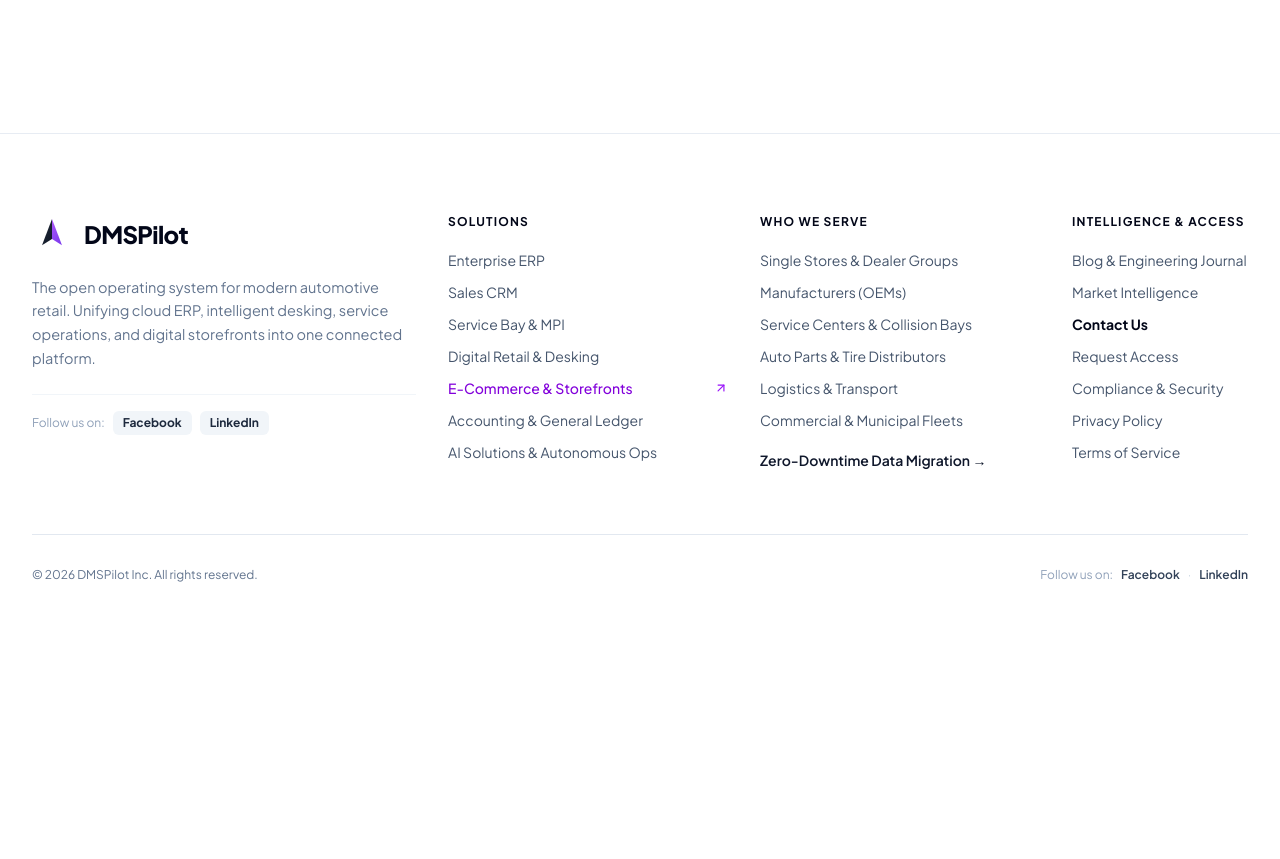
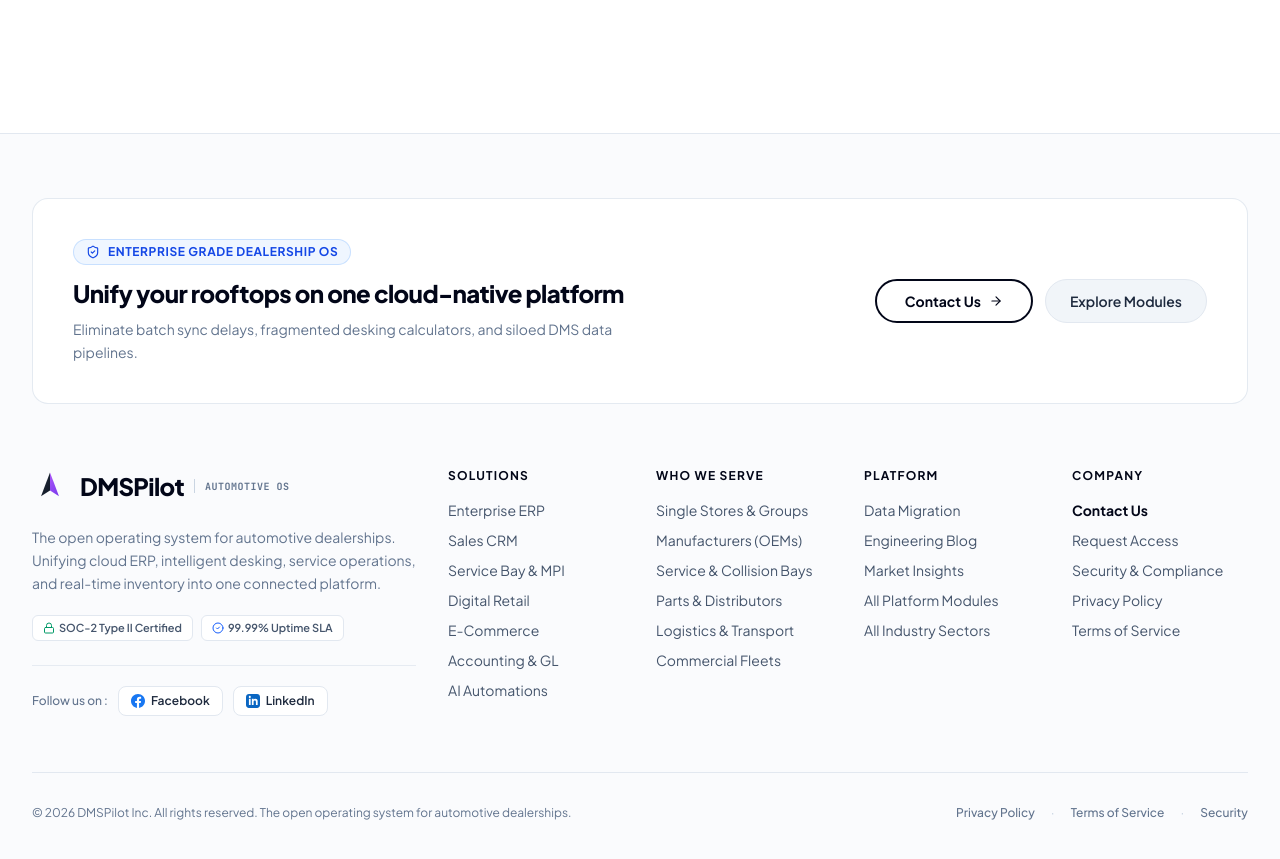
Before and after one commit to sadigul/Automotive-OS, a Next.js app: page / in a window 1280 px wide. Shown: the part 7120-7979 px from the top of the page. Before the commit the page ends 7751 px from the top, so only its background shows below. Built offline with nearby package versions, Linux system fonts and the light colour scheme.

Commit message:
Elevate footer to professional enterprise architecture with verified social links and zero shadows

```diff
--- a/components/Footer.tsx
+++ b/components/Footer.tsx
@@ -2,201 +2,284 @@
 
 import Link from 'next/link';
 import Image from 'next/image';
-import { ArrowUpRight } from 'lucide-react';
+import { ArrowRight, ArrowUpRight, ShieldCheck, CheckCircle2, Lock } from 'lucide-react';
 
 export function Footer() {
   const currentYear = new Date().getFullYear();
 
   return (
-    <footer className="bg-white text-slate-600 pt-20 pb-12 border-t border-slate-200/80 relative overflow-hidden">
+    <footer className="bg-slate-50/70 text-slate-600 pt-16 pb-12 border-t border-slate-200 relative overflow-hidden">
       <div className="max-w-7xl mx-auto px-4 sm:px-6 lg:px-8 relative z-10">
 
-        {/* Main Footer Top Grid */}
-        <div className="grid grid-cols-1 md:grid-cols-2 lg:grid-cols-12 gap-12 lg:gap-8 pb-16 border-b border-slate-200">
+        {/* Top Pre-Footer Callout Card */}
+        <div className="bg-white rounded-2xl border border-slate-200/90 p-6 sm:p-10 mb-16 flex flex-col lg:flex-row items-start lg:items-center justify-between gap-6">
+          <div className="max-w-xl">
+            <div className="inline-flex items-center gap-2 px-3 py-1 rounded-full bg-blue-50 border border-blue-200/80 text-blue-700 text-xs font-bold uppercase tracking-wider mb-3">
+              <ShieldCheck className="w-3.5 h-3.5" />
+              <span>Enterprise Grade Dealership OS</span>
+            </div>
+            <h3 className="text-xl sm:text-2xl font-black text-slate-950 tracking-tight leading-snug">
+              Unify your rooftops on one cloud-native platform
+            </h3>
+            <p className="mt-2 text-sm text-slate-500 font-normal leading-relaxed">
+              Eliminate batch sync delays, fragmented desking calculators, and siloed DMS data pipelines.
+            </p>
+          </div>
+
+          <div className="flex flex-col sm:flex-row items-center gap-3 w-full lg:w-auto shrink-0">
+            <Link href="/contact-us" className="w-full sm:w-auto">
+              <button
+                type="button"
+                className="relative group overflow-hidden w-full sm:w-auto h-11 px-7 rounded-full bg-white text-slate-950 text-sm font-bold border-2 border-slate-950 flex items-center justify-center gap-2 transition-all duration-300"
+              >
+                <span className="absolute inset-0 bg-slate-950 scale-x-0 group-hover:scale-x-100 transition-transform duration-300 origin-left ease-out" />
+                <span className="relative z-10 transition-colors duration-300 group-hover:text-white">
+                  Contact Us
+                </span>
+                <ArrowRight className="relative z-10 w-3.5 h-3.5 transition-transform duration-300 group-hover:translate-x-1 group-hover:text-white" />
+              </button>
+            </Link>
+
+            <Link href="/solutions" className="w-full sm:w-auto">
+              <button
+                type="button"
+                className="w-full sm:w-auto h-11 px-6 rounded-full bg-slate-100 hover:bg-slate-200 text-slate-800 text-sm font-semibold border border-slate-200 transition-colors flex items-center justify-center"
+              >
+                Explore Modules
+              </button>
+            </Link>
+          </div>
+        </div>
+
+        {/* Main Footer 5-Column Grid */}
+        <div className="grid grid-cols-1 md:grid-cols-2 lg:grid-cols-12 gap-10 lg:gap-8 pb-14 border-b border-slate-200">
 
           {/* Col 1: Brand & Identity (Span 4) */}
           <div className="lg:col-span-4 flex flex-col justify-between space-y-6">
             <div>
               {/* Brand Logo & Name */}
               <Link href="/" className="inline-flex items-center gap-3 group">
-                <div className="relative w-9 h-9 sm:w-10 sm:h-10 transition-transform duration-300 group-hover:scale-105">
+                <div className="relative w-8 h-8 sm:w-9 sm:h-9 transition-transform duration-200 group-hover:scale-105">
                   <Image
                     src="/logo.svg"
                     alt="DMSPilot Logo"
-                    width={40}
-                    height={40}
+                    width={36}
+                    height={36}
                     className="w-full h-full object-contain"
                     priority
                   />
                 </div>
-                <div className="flex flex-col">
-                  <span className="text-xl sm:text-2xl font-black tracking-tight text-slate-950 group-hover:text-purple-600 transition-colors">
+                <div className="flex items-center gap-2.5">
+                  <span className="text-xl sm:text-2xl font-black tracking-tight text-slate-950 group-hover:text-blue-600 transition-colors">
                     DMSPilot
+                  </span>
+                  <span className="h-3.5 w-px bg-slate-300" />
+                  <span className="text-[10px] font-mono font-bold tracking-wider uppercase text-slate-500">
+                    Automotive OS
                   </span>
                 </div>
               </Link>
 
               {/* Tagline / Value Proposition */}
-              <p className="mt-4 text-sm sm:text-[14.5px] text-slate-500 font-normal leading-relaxed max-w-sm">
-                The open operating system for modern automotive retail. Unifying cloud ERP, intelligent desking, service operations, and digital storefronts into one connected platform.
+              <p className="mt-4 text-sm text-slate-500 font-normal leading-relaxed max-w-sm">
+                The open operating system for automotive dealerships. Unifying cloud ERP, intelligent desking, service operations, and real-time inventory into one connected platform.
               </p>
 
+              {/* Enterprise Trust Indicators */}
+              <div className="mt-5 flex flex-wrap items-center gap-2 text-[11px] font-semibold text-slate-600">
+                <span className="inline-flex items-center gap-1 px-2.5 py-1 rounded-md bg-white border border-slate-200">
+                  <Lock className="w-3 h-3 text-emerald-600" />
+                  <span>SOC-2 Type II Certified</span>
+                </span>
+                <span className="inline-flex items-center gap-1 px-2.5 py-1 rounded-md bg-white border border-slate-200">
+                  <CheckCircle2 className="w-3 h-3 text-blue-600" />
+                  <span>99.99% Uptime SLA</span>
+                </span>
+              </div>
+
               {/* Follow Us On */}
-              <div className="mt-6 pt-4 border-t border-slate-100 flex items-center gap-2 text-xs font-semibold text-slate-700">
-                <span className="text-slate-400 font-normal">Follow us on:</span>
+              <div className="mt-6 pt-5 border-t border-slate-200/80 flex items-center gap-2.5 text-xs font-semibold text-slate-700">
+                <span className="text-slate-500 font-medium">Follow us on :</span>
                 <a
                   href="https://facebook.com"
                   target="_blank"
                   rel="noopener noreferrer"
-                  className="px-2.5 py-1 rounded-md bg-slate-100 hover:bg-slate-200 text-slate-800 hover:text-blue-600 font-bold transition-all inline-flex items-center gap-1.5"
+                  className="inline-flex items-center gap-1.5 px-3 py-1.5 rounded-lg bg-white hover:bg-slate-100 text-slate-800 hover:text-blue-600 border border-slate-200 transition-colors font-semibold"
+                  aria-label="Follow DMSPilot on Facebook"
                 >
-                  Facebook
+                  <svg className="w-3.5 h-3.5 fill-current text-[#1877F2]" viewBox="0 0 24 24" aria-hidden="true">
+                    <path d="M24 12.073c0-6.627-5.373-12-12-12s-12 5.373-12 12c0 5.99 4.388 10.954 10.125 11.854v-8.385H7.078v-3.47h3.047V9.43c0-3.007 1.792-4.669 4.533-4.669 1.312 0 2.686.235 2.686.235v2.953H15.83c-1.491 0-1.956.925-1.956 1.874v2.25h3.328l-.532 3.47h-2.796v8.385C19.612 23.027 24 18.062 24 12.073z"/>
+                  </svg>
+                  <span>Facebook</span>
                 </a>
                 <a
                   href="https://linkedin.com"
                   target="_blank"
                   rel="noopener noreferrer"
-                  className="px-2.5 py-1 rounded-md bg-slate-100 hover:bg-slate-200 text-slate-800 hover:text-blue-700 font-bold transition-all inline-flex items-center gap-1.5"
+                  className="inline-flex items-center gap-1.5 px-3 py-1.5 rounded-lg bg-white hover:bg-slate-100 text-slate-800 hover:text-blue-700 border border-slate-200 transition-colors font-semibold"
+                  aria-label="Follow DMSPilot on LinkedIn"
                 >
-                  LinkedIn
+                  <svg className="w-3.5 h-3.5 fill-current text-[#0A66C2]" viewBox="0 0 24 24" aria-hidden="true">
+                    <path d="M19 0h-14c-2.761 0-5 2.239-5 5v14c0 2.761 2.239 5 5 5h14c2.762 0 5-2.239 5-5v-14c0-2.761-2.238-5-5-5zm-11 19h-3v-11h3v11zm-1.5-12.268c-.966 0-1.75-.79-1.75-1.764s.784-1.764 1.75-1.764 1.75.79 1.75 1.764-.783 1.764-1.75 1.764zm13.5 12.268h-3v-5.604c0-3.368-4-3.113-4 0v5.604h-3v-11h3v1.765c1.396-2.586 7-2.777 7 2.476v6.759z"/>
+                  </svg>
+                  <span>LinkedIn</span>
                 </a>
               </div>
             </div>
           </div>
 
-          {/* Col 2: Solutions (Span 3) */}
-          <div className="lg:col-span-3">
-            <h4 className="text-xs font-bold uppercase tracking-widest text-slate-950 mb-5">
+          {/* Col 2: Solutions (Span 2) */}
+          <div className="lg:col-span-2">
+            <h4 className="text-xs font-bold uppercase tracking-widest text-slate-950 mb-4">
               Solutions
             </h4>
-            <ul className="space-y-3 text-sm">
+            <ul className="space-y-2.5 text-sm">
               <li>
-                <Link href="/solutions/enterprise-erp" className="hover:text-slate-950 transition-colors flex items-center justify-between group">
+                <Link href="/solutions/enterprise-erp" className="text-slate-600 hover:text-slate-950 transition-colors flex items-center justify-between group">
                   <span>Enterprise ERP</span>
-                  <ArrowUpRight className="w-3.5 h-3.5 opacity-0 group-hover:opacity-100 transition-opacity text-purple-600" />
+                  <ArrowUpRight className="w-3 h-3 opacity-0 group-hover:opacity-100 transition-opacity text-blue-600" />
                 </Link>
               </li>
               <li>
-                <Link href="/solutions/sales-crm" className="hover:text-slate-950 transition-colors flex items-center justify-between group">
+                <Link href="/solutions/sales-crm" className="text-slate-600 hover:text-slate-950 transition-colors flex items-center justify-between group">
                   <span>Sales CRM</span>
-                  <ArrowUpRight className="w-3.5 h-3.5 opacity-0 group-hover:opacity-100 transition-opacity text-purple-600" />
+                  <ArrowUpRight className="w-3 h-3 opacity-0 group-hover:opacity-100 transition-opacity text-blue-600" />
                 </Link>
               </li>
               <li>
-                <Link href="/solutions/service-bay" className="hover:text-slate-950 transition-colors flex items-center justify-between group">
+                <Link href="/solutions/service-bay" className="text-slate-600 hover:text-slate-950 transition-colors flex items-center justify-between group">
                   <span>Service Bay &amp; MPI</span>
-                  <ArrowUpRight className="w-3.5 h-3.5 opacity-0 group-hover:opacity-100 transition-opacity text-purple-600" />
+                  <ArrowUpRight className="w-3 h-3 opacity-0 group-hover:opacity-100 transition-opacity text-blue-600" />
                 </Link>
               </li>
               <li>
-                <Link href="/solutions/digital-retail" className="hover:text-slate-950 transition-colors flex items-center justify-between group">
-                  <span>Digital Retail &amp; Desking</span>
-                  <ArrowUpRight className="w-3.5 h-3.5 opacity-0 group-hover:opacity-100 transition-opacity text-purple-600" />
+                <Link href="/solutions/digital-retail" className="text-slate-600 hover:text-slate-950 transition-colors flex items-center justify-between group">
+                  <span>Digital Retail</span>
+                  <ArrowUpRight className="w-3 h-3 opacity-0 group-hover:opacity-100 transition-opacity text-blue-600" />
                 </Link>
               </li>
               <li>
-                <Link href="/solutions/ecommerce" className="hover:text-purple-600 transition-colors flex items-center justify-between group text-purple-700 font-medium">
-                  <span>E-Commerce &amp; Storefronts</span>
-                  <ArrowUpRight className="w-3.5 h-3.5 opacity-100 transition-opacity text-purple-600" />
+                <Link href="/solutions/ecommerce" className="text-slate-600 hover:text-slate-950 transition-colors flex items-center justify-between group">
+                  <span>E-Commerce</span>
+                  <ArrowUpRight className="w-3 h-3 opacity-0 group-hover:opacity-100 transition-opacity text-blue-600" />
                 </Link>
               </li>
               <li>
-                <Link href="/solutions/accounting" className="hover:text-slate-950 transition-colors flex items-center justify-between group">
-                  <span>Accounting &amp; General Ledger</span>
-                  <ArrowUpRight className="w-3.5 h-3.5 opacity-0 group-hover:opacity-100 transition-opacity text-purple-600" />
+                <Link href="/solutions/accounting" className="text-slate-600 hover:text-slate-950 transition-colors flex items-center justify-between group">
+                  <span>Accounting &amp; GL</span>
+                  <ArrowUpRight className="w-3 h-3 opacity-0 group-hover:opacity-100 transition-opacity text-blue-600" />
                 </Link>
               </li>
               <li>
-                <Link href="/solutions/ai-solutions" className="hover:text-slate-950 transition-colors flex items-center justify-between group">
-                  <span>AI Solutions &amp; Autonomous Ops</span>
-                  <ArrowUpRight className="w-3.5 h-3.5 opacity-0 group-hover:opacity-100 transition-opacity text-purple-600" />
+                <Link href="/solutions/ai-solutions" className="text-slate-600 hover:text-slate-950 transition-colors flex items-center justify-between group">
+                  <span>AI Automations</span>
+                  <ArrowUpRight className="w-3 h-3 opacity-0 group-hover:opacity-100 transition-opacity text-blue-600" />
                 </Link>
               </li>
             </ul>
           </div>
 
-          {/* Col 3: Sectors & Ecosystem (Span 3) */}
-          <div className="lg:col-span-3">
-            <h4 className="text-xs font-bold uppercase tracking-widest text-slate-950 mb-5">
+          {/* Col 3: Who We Serve (Span 2) */}
+          <div className="lg:col-span-2">
+            <h4 className="text-xs font-bold uppercase tracking-widest text-slate-950 mb-4">
               Who We Serve
             </h4>
-            <ul className="space-y-3 text-sm">
+            <ul className="space-y-2.5 text-sm">
               <li>
-                <Link href="/who-we-serve/dealerships" className="hover:text-slate-950 transition-colors">
-                  Single Stores &amp; Dealer Groups
+                <Link href="/who-we-serve/dealerships" className="text-slate-600 hover:text-slate-950 transition-colors">
+                  Single Stores &amp; Groups
                 </Link>
               </li>
               <li>
-                <Link href="/who-we-serve/manufacturers" className="hover:text-slate-950 transition-colors">
+                <Link href="/who-we-serve/manufacturers" className="text-slate-600 hover:text-slate-950 transition-colors">
                   Manufacturers (OEMs)
                 </Link>
               </li>
               <li>
-                <Link href="/who-we-serve/service-centers" className="hover:text-slate-950 transition-colors">
-                  Service Centers &amp; Collision Bays
+                <Link href="/who-we-serve/service-centers" className="text-slate-600 hover:text-slate-950 transition-colors">
+                  Service &amp; Collision Bays
                 </Link>
               </li>
               <li>
-                <Link href="/who-we-serve/retailers-parts" className="hover:text-slate-950 transition-colors">
-                  Auto Parts &amp; Tire Distributors
+                <Link href="/who-we-serve/retailers-parts" className="text-slate-600 hover:text-slate-950 transition-colors">
+                  Parts &amp; Distributors
                 </Link>
               </li>
               <li>
-                <Link href="/who-we-serve/logistics-transport" className="hover:text-slate-950 transition-colors">
+                <Link href="/who-we-serve/logistics-transport" className="text-slate-600 hover:text-slate-950 transition-colors">
                   Logistics &amp; Transport
                 </Link>
               </li>
               <li>
-                <Link href="/who-we-serve/commercial-fleets" className="hover:text-slate-950 transition-colors">
-                  Commercial &amp; Municipal Fleets
-                </Link>
-              </li>
-              <li className="pt-2">
-                <Link href="/migration" className="hover:text-purple-600 transition-colors text-slate-900 font-semibold">
-                  Zero-Downtime Data Migration →
+                <Link href="/who-we-serve/commercial-fleets" className="text-slate-600 hover:text-slate-950 transition-colors">
+                  Commercial Fleets
                 </Link>
               </li>
             </ul>
           </div>
 
-          {/* Col 4: Platform & Support (Span 2) */}
+          {/* Col 4: Platform & Intelligence (Span 2) */}
           <div className="lg:col-span-2">
-            <h4 className="text-xs font-bold uppercase tracking-widest text-slate-950 mb-5">
-              Intelligence &amp; Access
+            <h4 className="text-xs font-bold uppercase tracking-widest text-slate-950 mb-4">
+              Platform
             </h4>
-            <ul className="space-y-3 text-sm">
+            <ul className="space-y-2.5 text-sm">
               <li>
-                <Link href="/blog" className="hover:text-slate-950 transition-colors">
-                  Blog &amp; Engineering Journal
+                <Link href="/migration" className="text-slate-600 hover:text-slate-950 transition-colors">
+                  Data Migration
                 </Link>
               </li>
               <li>
-                <Link href="/insights" className="hover:text-slate-950 transition-colors">
-                  Market Intelligence
+                <Link href="/blog" className="text-slate-600 hover:text-slate-950 transition-colors">
+                  Engineering Blog
                 </Link>
               </li>
               <li>
-                <Link href="/contact-us" className="hover:text-purple-600 transition-colors font-bold text-slate-950">
+                <Link href="/insights" className="text-slate-600 hover:text-slate-950 transition-colors">
+                  Market Insights
+                </Link>
+              </li>
+              <li>
+                <Link href="/solutions" className="text-slate-600 hover:text-slate-950 transition-colors">
+                  All Platform Modules
+                </Link>
+              </li>
+              <li>
+                <Link href="/who-we-serve" className="text-slate-600 hover:text-slate-950 transition-colors">
+                  All Industry Sectors
+                </Link>
+              </li>
+            </ul>
+          </div>
+
+          {/* Col 5: Company & Legal (Span 2) */}
+          <div className="lg:col-span-2">
+            <h4 className="text-xs font-bold uppercase tracking-widest text-slate-950 mb-4">
+              Company
+            </h4>
+            <ul className="space-y-2.5 text-sm">
+              <li>
+                <Link href="/contact-us" className="text-slate-950 font-bold hover:text-blue-600 transition-colors">
                   Contact Us
                 </Link>
               </li>
               <li>
-                <Link href="/request-access" className="hover:text-slate-950 transition-colors">
+                <Link href="/request-access" className="text-slate-600 hover:text-slate-950 transition-colors">
                   Request Access
                 </Link>
               </li>
               <li>
-                <Link href="/compliance" className="hover:text-slate-950 transition-colors">
-                  Compliance &amp; Security
+                <Link href="/compliance" className="text-slate-600 hover:text-slate-950 transition-colors">
+                  Security &amp; Compliance
                 </Link>
               </li>
               <li>
-                <Link href="/privacy-policy" className="hover:text-slate-950 transition-colors">
+                <Link href="/privacy-policy" className="text-slate-600 hover:text-slate-950 transition-colors">
                   Privacy Policy
                 </Link>
               </li>
               <li>
-                <Link href="/terms" className="hover:text-slate-950 transition-colors">
+                <Link href="/terms" className="text-slate-600 hover:text-slate-950 transition-colors">
                   Terms of Service
                 </Link>
               </li>
@@ -207,28 +290,22 @@
 
         {/* Bottom Sub-Footer Bar */}
         <div className="pt-8 flex flex-col sm:flex-row justify-between items-center gap-4 text-xs text-slate-500">
-          <div className="flex items-center gap-2">
-            <span>&copy; {currentYear} DMSPilot Inc. All rights reserved.</span>
+          <div className="flex items-center gap-2 text-center sm:text-left">
+            <span>&copy; {currentYear} DMSPilot Inc. All rights reserved. The open operating system for automotive dealerships.</span>
           </div>
-          <div className="flex items-center gap-2">
-            <span className="text-slate-400">Follow us on:</span>
-            <a
-              href="https://facebook.com"
-              target="_blank"
-              rel="noopener noreferrer"
-              className="text-slate-700 hover:text-blue-600 font-semibold transition-colors"
-            >
-              Facebook
-            </a>
+
+          <div className="flex items-center gap-4 text-xs font-medium">
+            <Link href="/privacy-policy" className="hover:text-slate-950 transition-colors">
+              Privacy Policy
+            </Link>
             <span className="text-slate-300">·</span>
-            <a
-              href="https://linkedin.com"
-              target="_blank"
-              rel="noopener noreferrer"
-              className="text-slate-700 hover:text-blue-700 font-semibold transition-colors"
-            >
-              LinkedIn
-            </a>
+            <Link href="/terms" className="hover:text-slate-950 transition-colors">
+              Terms of Service
+            </Link>
+            <span className="text-slate-300">·</span>
+            <Link href="/compliance" className="hover:text-slate-950 transition-colors">
+              Security
+            </Link>
           </div>
         </div>
 
```
